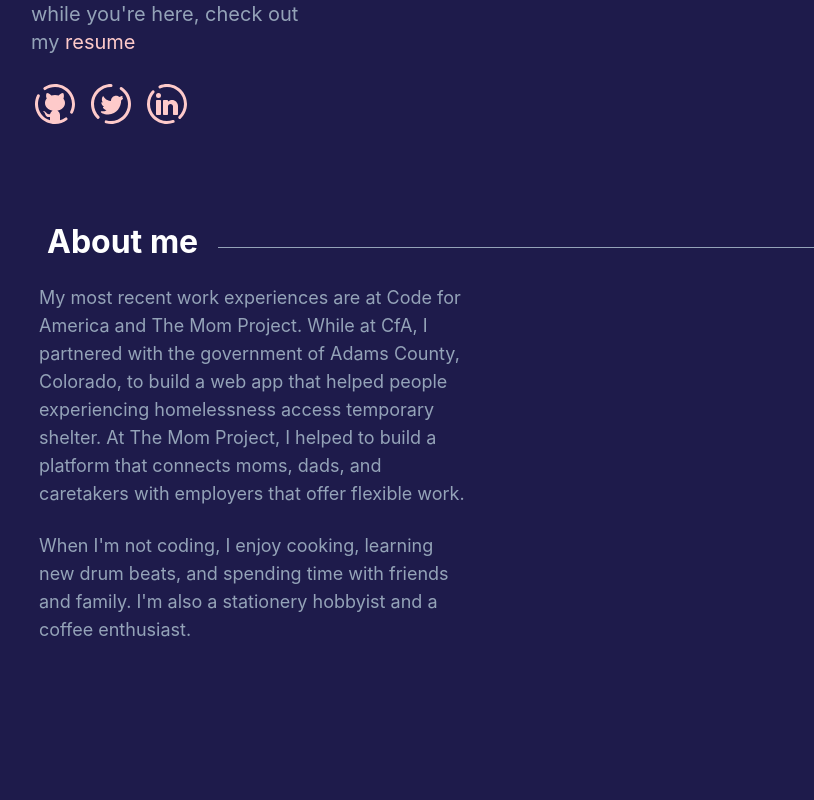
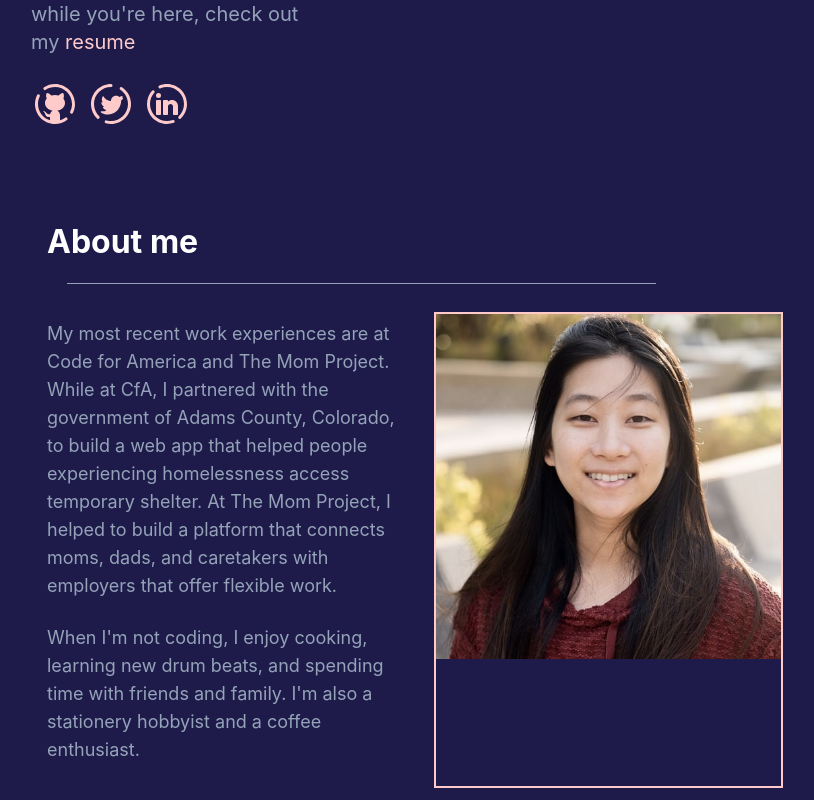
Before and after one commit to fionatagious/fiona.works, a Next.js app: page / in a window 1280 px wide. Shown: the part 600-1400 px from the top of the page, without its empty margins (225-1039 px from the left). Built offline with nearby package versions, Linux system fonts and the light colour scheme.

Commit message:
profile photo border; footer height; about page

```diff
--- a/components/navigation/footer/index.js
+++ b/components/navigation/footer/index.js
@@ -3,13 +3,13 @@ import React from "react";
 const Footer = () => {
   return (
     <>
-      <div className="w-full h-20 z-50 ">
+      <div className="w-full h-full z-50 ">
         <div className="container mx-auto px-6 gap-x-8 mt-6">
           <hr />
           <div className="flex justify-center text-slate-400 py-6">
             <span>
               Designed and built by Fiona Tang, using&nbsp;
-              <a href="https://nextjs.org/">Next</a>,{" "}
+              <a href="https://nextjs.org/">Next</a>,&nbsp;
               <a href="https://mui.com/">Material</a>, and&nbsp;
               <a href="https://tailwindcss.com">Tailwind CSS</a>.
             </span>
--- /dev/null
+++ b/pages/about/index.js
@@ -0,0 +1,34 @@
+import * as React from "react";
+import Image from "next/image";
+import Grid from "@mui/material/Grid";
+
+export default function About() {
+  return (
+    <Grid item className="flex flex-col sm:flex-row px-4 justify-center">
+      <Grid item xs={12} sm={6}>
+        <div className="text-left text-slate-400 text-sm sm:text-md md:text-lg mt-2 mb-6">
+          My most recent work experiences are at Code for America and The Mom
+          Project. While at CfA, I partnered with the government of Adams
+          County, Colorado, to build a web app that helped people experiencing
+          homelessness access temporary shelter. At The Mom Project, I helped to
+          build a platform that connects moms, dads, and caretakers with
+          employers that offer flexible work.
+        </div>
+        <div className="text-left text-slate-400 text-sm sm:text-md md:text-lg mt-2 mb-6">
+          When I'm not coding, I enjoy cooking, learning new drum beats, and
+          spending time with friends and family. I'm also a stationery hobbyist
+          and a coffee enthusiast.
+        </div>
+      </Grid>
+      <div className="ml-4 hidden sm:inline-block sm:ml-6 z-40 about-photo-border">
+        <Image
+          priority
+          src="/images/headshot.jpg"
+          height={350}
+          width={350}
+          alt="profile-photo"
+        />
+      </div>
+    </Grid>
+  );
+}
--- a/pages/contact/index.js
+++ b/pages/contact/index.js
@@ -9,7 +9,7 @@ export default function Contact() {
   return (
     <div className="h-screen mx-0 bg-indigo-950">
       <Navbar />
-      <div className="px-4 sm:pl-32 bg-indigo-950">
+      <div className="px-4 sm:px-32 bg-indigo-950">
         <Grid container className="flex flex-col px-4 py-20">
           <Grid item xs={12} sm={12} md={6} className="grid content-end mb-4">
             <div className="text-left text-slate-300 text-3xl my-2">
--- a/pages/index.js
+++ b/pages/index.js
@@ -1,13 +1,11 @@
 import * as React from "react";
-import Image from "next/image";
 
-// import Button from "/components/button";
-// import About from "/pages/about/index.js";
+import About from "/pages/about/index.js";
+import ExperiencePanel from "/components/ExperiencePanel";
 import Footer from "/components/navigation/footer";
 import Grid from "@mui/material/Grid";
 import Intro from "/pages/intro/index.js";
 import Navbar from "/components/navigation/navbar";
-import ExperiencePanel from "/components/ExperiencePanel";
 import Writings from "/pages/writings/index.js";
 
 export default function Home() {
@@ -19,45 +17,19 @@ export default function Home() {
         className="flex flex-col min-h-1/2 px-4 sm:px-32 pt-6 sm:pt-32"
       >
         <Intro />
-        <Grid item xs={12} className="px-0 sm:pl-32 py-20 my-20">
+        <Grid item xs={12} className="px-0 sm:px-32 py-20 my-20">
           <div className="heading text-slate-400 font-bold text-md text-center sm:text-left text-2xl sm:text-3xl m-4">
             About me
           </div>
-          <Grid item className="flex flex-row sm:flex-col">
-            <Grid item xs={12} sm={6} className="px-2">
-              <div className="text-left text-slate-400 text-sm sm:text-md md:text-lg my-2 mb-6">
-                My most recent work experiences are at Code for America and The
-                Mom Project. While at CfA, I partnered with the government of
-                Adams County, Colorado, to build a web app that helped people
-                experiencing homelessness access temporary shelter. At The Mom
-                Project, I helped to build a platform that connects moms, dads,
-                and caretakers with employers that offer flexible work.
-              </div>
-              <div className="text-left text-slate-400 text-sm sm:text-md md:text-lg my-2 mb-6">
-                When I'm not coding, I enjoy cooking, learning new drum beats,
-                and spending time with friends and family. I'm also a stationery
-                hobbyist and a coffee enthusiast.
-              </div>
-            </Grid>
-            {/* <div className="about-photo-border"></div> */}
-            <div className="hidden">
-              <Image
-                priority
-                src="/images/headshot.jpg"
-                height={350}
-                width={350}
-                alt="profile-photo"
-              />
-            </div>
-          </Grid>
+          <About />
         </Grid>
-        <Grid item xs={12} className="px-0 sm:pl-32 py-20 my-20">
+        <Grid item xs={12} className="px-0 sm:px-32 py-20 my-20">
           <div className="heading text-slate-400 font-bold text-md text-center sm:text-left text-2xl sm:text-3xl m-4">
             Experience
           </div>
           <ExperiencePanel />
         </Grid>
-        <Grid item xs={12} className="px-0 sm:pl-32 py-20 my-20">
+        <Grid item xs={12} className="px-0 sm:px-32 pt-20 mt-20">
           <div className="heading text-slate-400 font-bold text-md text-center sm:text-left text-2xl sm:text-3xl m-4">
             Written Works
           </div>
--- a/styles/globalStyles.js
+++ b/styles/globalStyles.js
@@ -32,22 +32,10 @@ const GlobalStyle = createGlobalStyle`
 		background-color: rgb(148 163 184);
 	}
 
-	.photo-container {
+	.about-photo-border {
 		position: relative;
-		max-width: 350px;
-		max-height: 350px;
-	}
-
-	.about-photo-border {
-		position: absolute;
-		margin-top: -1rem;
-		margin-left: 1rem;
-		display: inline-block;
-		width: 100%;
-		height: 100%;
-		flex-shrink: 1;
-		background-color: transparent;
-		border: solid 2px #fecaca;
+  		background-color: transparent;
+  		border: 2px solid rgb(254, 202, 202);
 	}
 
 	.link-animation {
```
